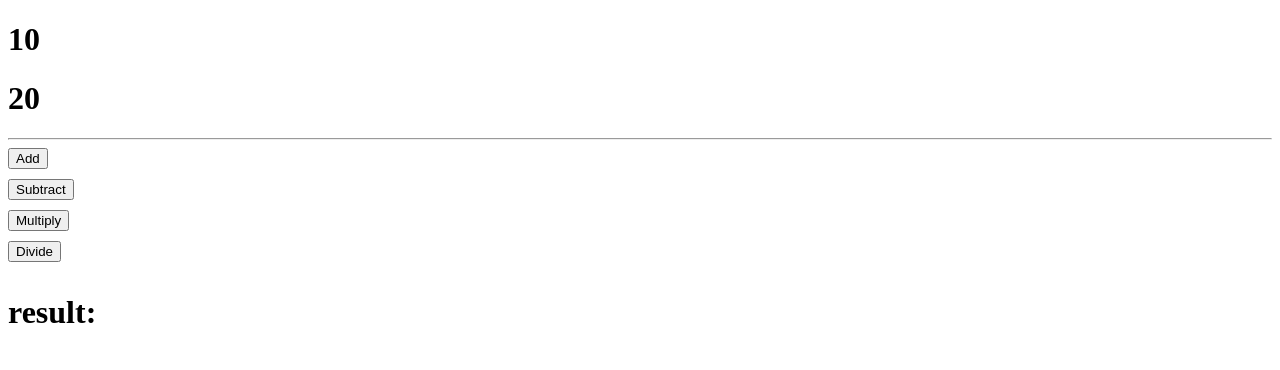
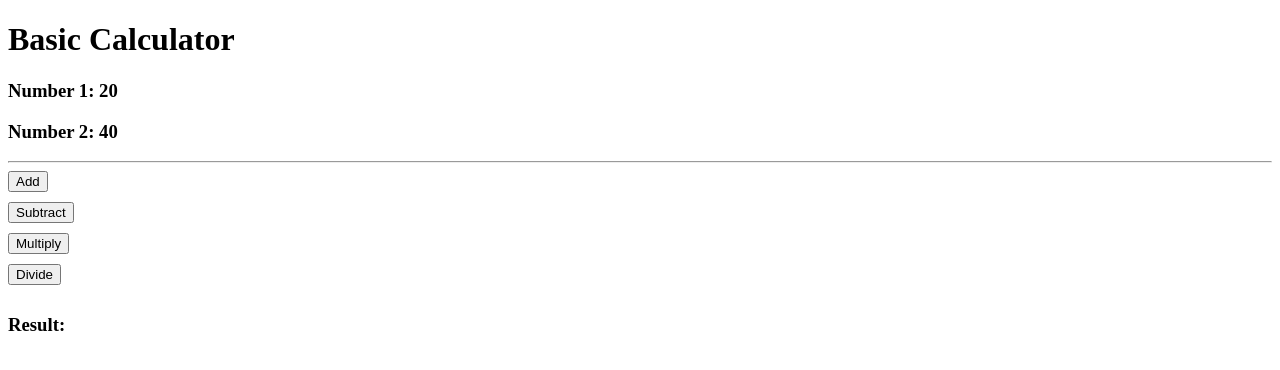
Before and after one commit to AnubhabD/Angularjs-sample, an Angular app: page / in a window 1280 px wide. Shown: the top 370 px of the page. Built offline with nearby package versions, Linux system fonts and the light colour scheme.

Commit message:
some file changed

```diff
--- a/src/app/app.component.html
+++ b/src/app/app.component.html
@@ -1,11 +1,15 @@
 <div>
+  <h1>{{ title }}</h1>
   <div>
-    <h1>{{num1}}</h1>
+    <h3>Number 1: {{ num1 }}</h3>
   </div>
   <div>
-    <h1>{{num2}}</h1>
+    <h3>Number 2: {{ num2 }}</h3>
   </div>
 </div>
-<hr>
-<app-user [num1]="num1" [num2]="num2" (outputFromChild)="receiveChildData($event)"></app-user>
-<router-outlet></router-outlet>
+<hr />
+<app-user
+  [num1]="num1"
+  [num2]="num2"
+  (outputFromChild)="receiveChildData($event)"
+></app-user>
--- a/src/app/app.component.ts
+++ b/src/app/app.component.ts
@@ -8,12 +8,10 @@ import { Component } from '@angular/core';
 export class AppComponent {
   title = 'Basic Calculator';
 
-  num1: number = 10;
-  num2: number = 20;
+  num1: number = 20;
+  num2: number = 40;
 
   receiveChildData(data: any) {
     console.log(data);
   }
-
-  // onsubmit(){}
 }
--- a/src/app/user/user.component.html
+++ b/src/app/user/user.component.html
@@ -7,4 +7,4 @@
     <br>
     <button type="button" style="margin-bottom: 10px;" (click)="divide()">Divide</button>
 </div>
-<h1>result: {{num3}}</h1>
+<h3>Result: {{num3}}</h3>
```
Also changed, not shown: src/app/user/user.component.ts (+10 -13 lines).
